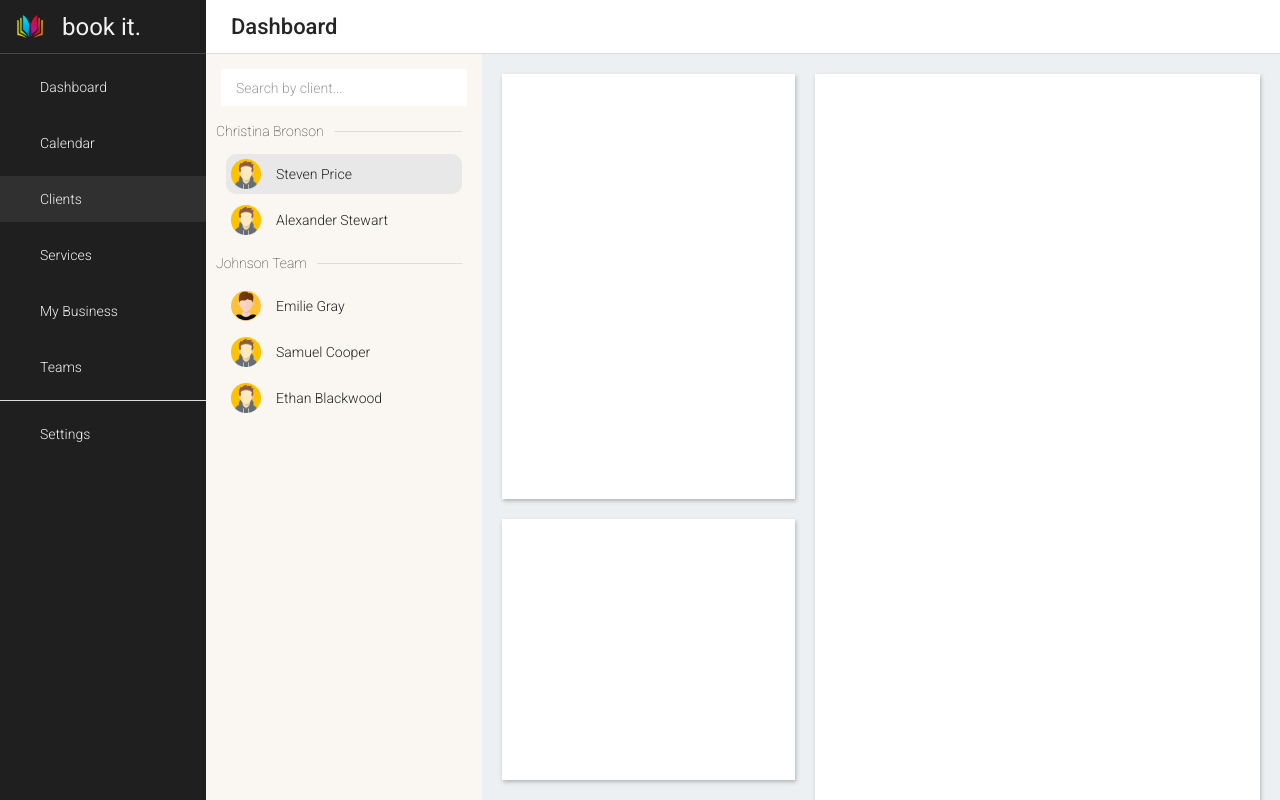
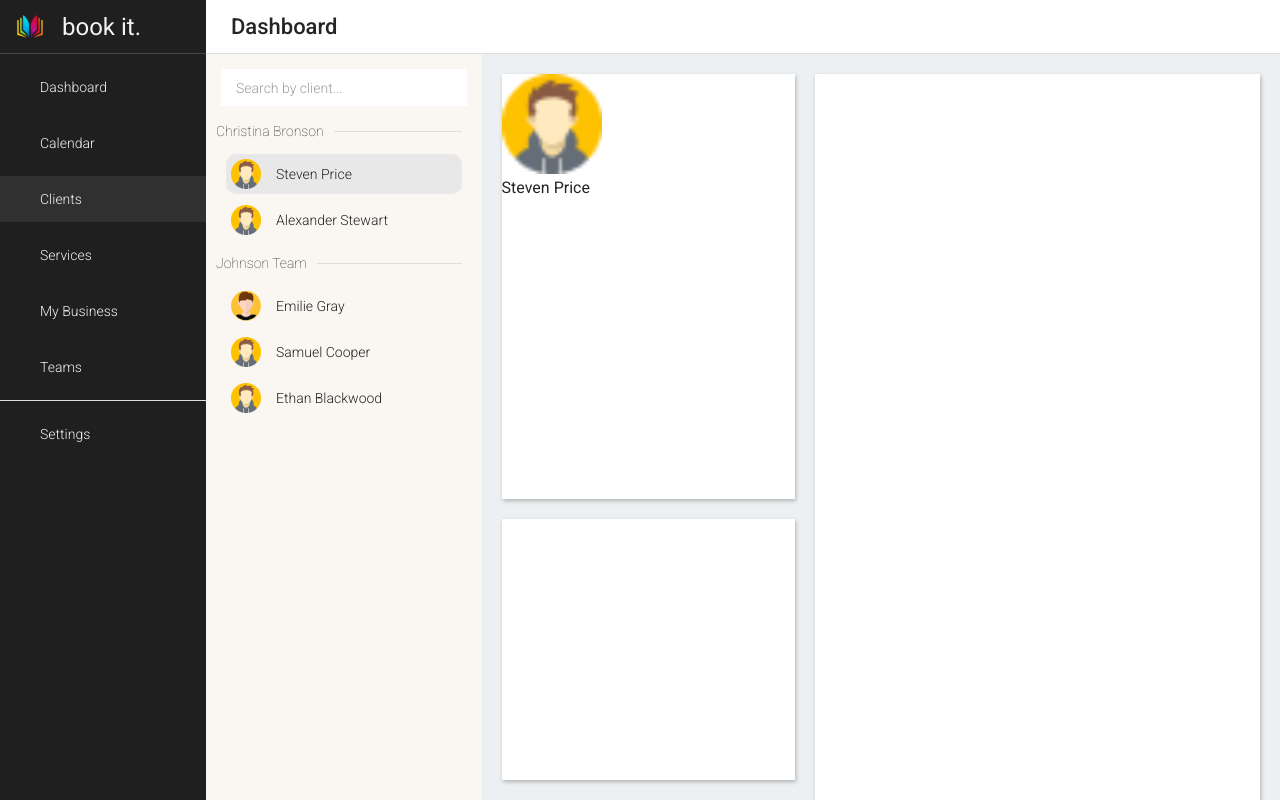
Before and after one commit to ryanhartwig/bookeasy, a Next.js app in the folder next/: page /clients in a window 1280 px wide. Both pictures are taken after a click on the element "Steven Price". Built offline with nearby package versions, Linux system fonts and the light colour scheme.

Commit message:
Show content & confirm client selection functionality

```diff
--- a/next/src/app/clients/details.tsx
+++ b/next/src/app/clients/details.tsx
@@ -1,5 +1,6 @@
 import { Card } from '@/components/UI/Card';
 import { Client } from '@/types/Client';
+import Image from 'next/image';
 import styles from './clients.module.scss';
 
 interface DetailsProps {
@@ -14,7 +15,8 @@ export const Details: React.FC<DetailsProps> = ({selected}) => {
       <>
         <div>
           <Card className={styles.card} style={{height: 444}}>
-
+            {selected.avatar && <Image src={selected.avatar} alt="Client avatar" style={{width: 100, height: 100}} />}
+            <p>{selected.name}</p>
           </Card>
           <Card className={styles.card} style={{height: 272}}>
 
```
